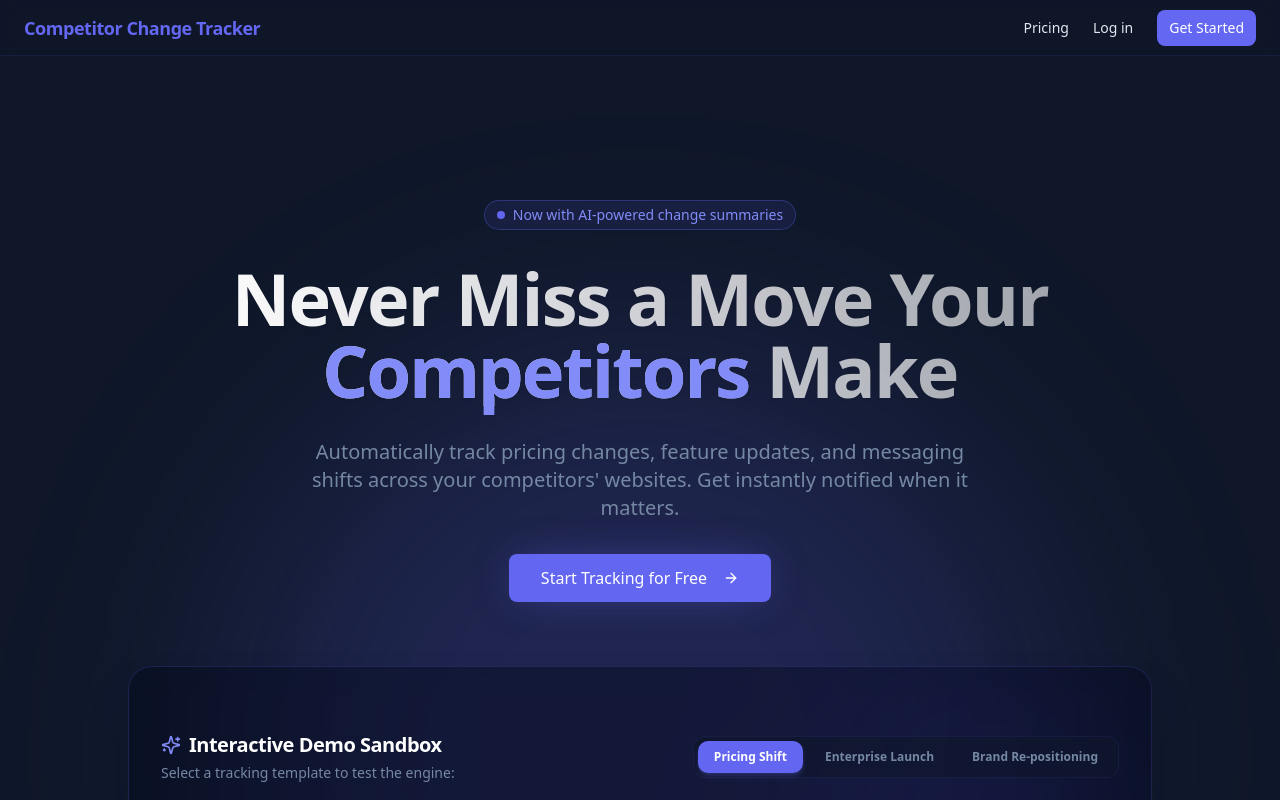
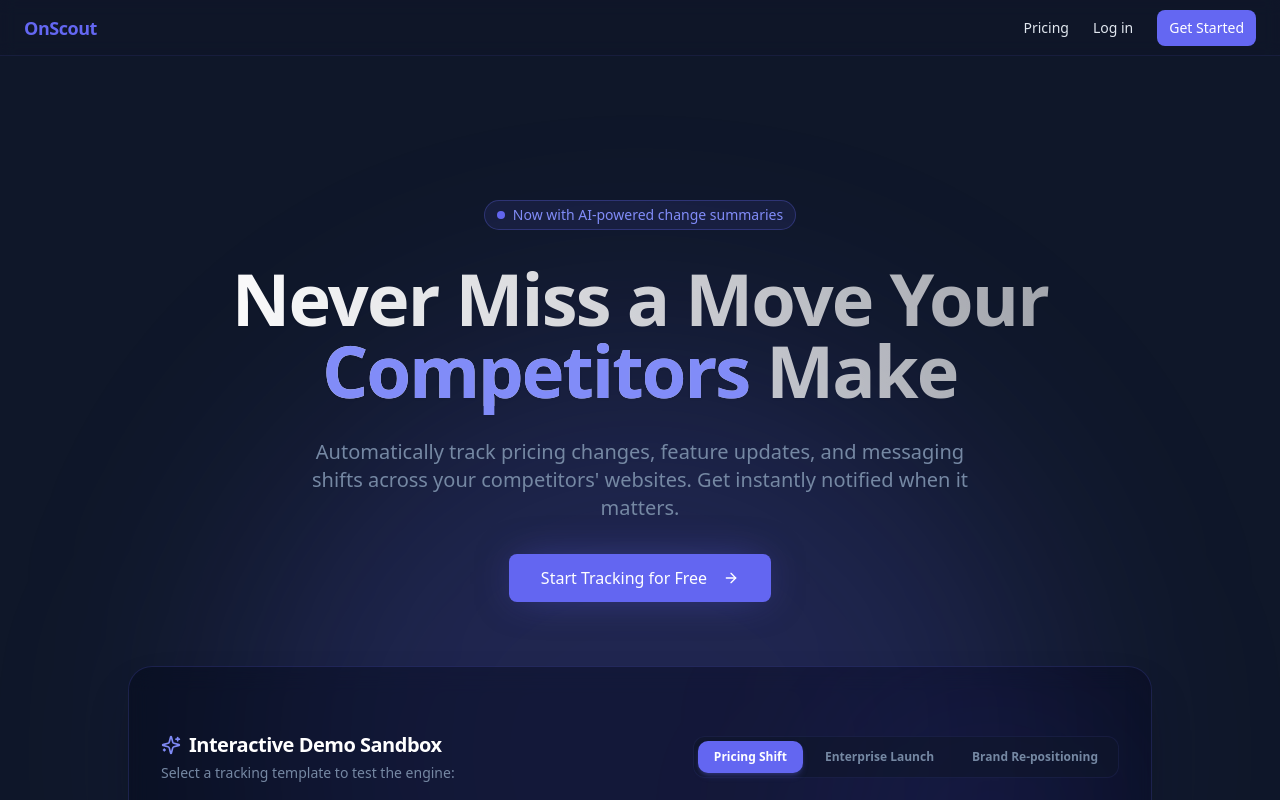
Before and after one commit to GliesE-456/SaaS, a Next.js app in the folder apps/web/: page / in a window 1280 px wide. Shown: the top 800 px of the page. Built offline with nearby package versions, Linux system fonts and the light colour scheme.

Commit message:
branding: change the landing page name to OnScout

```diff
--- a/apps/web/src/app/page.tsx
+++ b/apps/web/src/app/page.tsx
@@ -9,7 +9,7 @@
     <div className="flex min-h-screen flex-col bg-background">
       <header className="px-4 lg:px-6 h-14 flex items-center border-b border-indigo-500/10 backdrop-blur supports-[backdrop-filter]:bg-background/60 sticky top-0 z-50">
         <Link className="flex items-center justify-center font-heading font-bold text-lg text-primary tracking-tight" href="/">
-          Competitor Change Tracker
+          OnScout
         </Link>
         <nav className="ml-auto flex gap-4 sm:gap-6">
           <Link className="text-sm font-medium hover:text-primary transition-colors flex items-center" href="/pricing">
@@ -162,7 +162,7 @@
         <div className="container px-4 md:px-6">
           <div className="flex flex-col md:flex-row items-center justify-between gap-4">
             <p className="text-sm text-muted-foreground">
-              &copy; {new Date().getFullYear()} Competitor Change Tracker. All rights reserved.
+              &copy; {new Date().getFullYear()} OnScout. All rights reserved.
             </p>
             <nav className="flex gap-4 sm:gap-6">
               <Link className="text-sm hover:underline underline-offset-4 text-muted-foreground hover:text-foreground" href="/terms">
```
